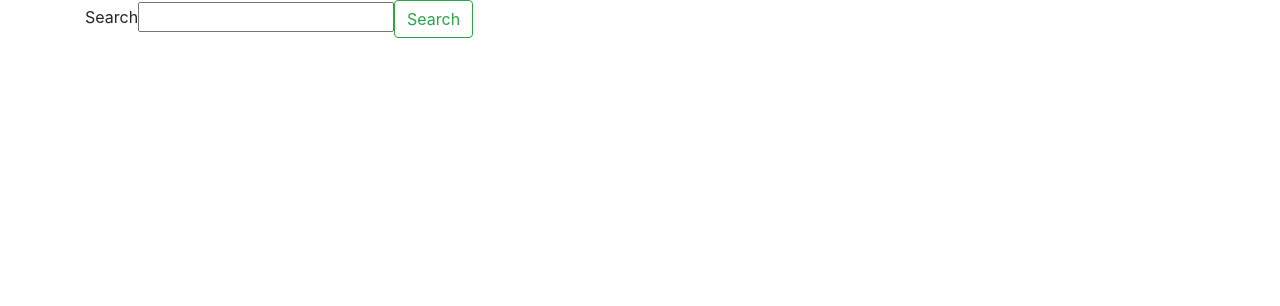
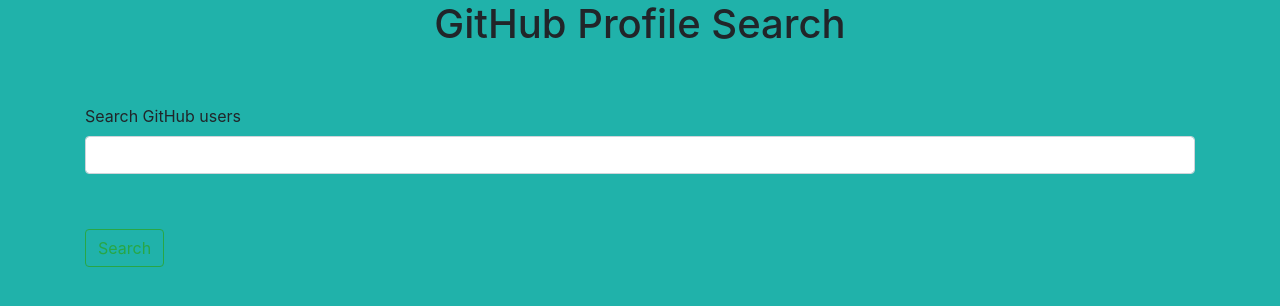
Before and after one commit to ktscates/GitHubSearch, an Angular app: page /search in a window 1280 px wide. Shown: the top 306 px of the page. Built offline with nearby package versions, Linux system fonts and the light colour scheme.

Commit message:
Update files

```diff
--- a/src/app/repo.ts
+++ b/src/app/repo.ts
@@ -1,2 +1,3 @@
 export class Repo {
+    constructor(public name :string, public description:string, public created_at:Date, public updated_at:Date){}
 }
--- a/src/app/search-display/search-display.component.ts
+++ b/src/app/search-display/search-display.component.ts
@@ -15,11 +15,11 @@
   constructor(private route: ActivatedRoute, private service: SearchRequestService) { }
 
   ngOnInit() {
-    const userData = this.route.snapshot.paramMap.get('name');
-    this.service.userRequest(userData);
+    let userName = this.route.snapshot.paramMap.get('userName');
+    this.service.userRequest(userName);
     this.displayUser = this.service.users;
     // console.log(this.displayUser);
-    console.log(userData)
+    // console.log()
   }
 
 }
--- a/src/app/search-http/search-request.service.ts
+++ b/src/app/search-http/search-request.service.ts
@@ -13,19 +13,19 @@
   constructor(private http:HttpClient) {
     this.users = new User("",0);
   }
-  userRequest(id){
+  userRequest(userName){
     interface ApiResponse{
       login:string;
       public_repos:number;
     }
 
     const promise = new Promise((resolve,reject)=>{
-      this.http.get<ApiResponse>('https://api.github.com/users/' + id + '?access_token=' + environment.key).toPromise().then(response=>{
+      this.http.get<ApiResponse>('https://api.github.com/users/' + userName + '?access_token=' + environment.key).toPromise().then(response=>{
         console.log(this.users)
         this.users.login = response.login
         this.users.public_repos = response.public_repos
 
-        resolve(id);
+        resolve();
       },
       error=>{
         this.users.login = "not found"
--- a/src/app/search/search.component.css
+++ b/src/app/search/search.component.css
@@ -0,0 +1,6 @@
+button{
+    margin-top: 5%;
+}
+h1{
+    margin-bottom: 5%;
+}
--- a/src/app/search/search.component.html
+++ b/src/app/search/search.component.html
@@ -1,6 +1,6 @@
 <div class="container">
-    <label>Search</label>
-    <input type="text" id="name" #name>
-    <button class="btn btn-outline-success" (click)="search(name.value)">Search</button>
-
+    <h1 class="text-center">GitHub Profile Search</h1>
+    <label>Search GitHub users</label>
+    <input type="text" class="form-control" #userName>
+    <button class="btn btn-outline-success" (click)="goToUrl(userName.value)">Search</button>
 </div>
--- a/src/app/search/search.component.ts
+++ b/src/app/search/search.component.ts
@@ -9,12 +9,12 @@
 })
 export class SearchComponent implements OnInit {
 
-  name: string;
+  // name: string;
 
-  search(users){
-    this.name = users;
-    console.log(this.name);
-    this.router.navigate(['/search-display', this.name]);
+  goToUrl(userName){
+    // this.name = users;
+    // console.log(this.name);
+    this.router.navigate(['/search-display', userName]);
   }
 
 
--- a/src/environments/environment.ts
+++ b/src/environments/environment.ts
@@ -4,7 +4,7 @@
 
 export const environment = {
   production: false,
-  key:"4b5f0e020b0dbb7f1b46d5dca6fe04ecae593966",
+  key:"e7902aff701fd8081230d54ea4752ff2eb70ca3a",
 };
 
 /*
--- a/src/styles.css
+++ b/src/styles.css
@@ -1 +1,4 @@
-@import "~bootstrap/dist/css/bootstrap.css"
+@import "~bootstrap/dist/css/bootstrap.css";
+body{
+    background-color:lightseagreen;
+}
```
